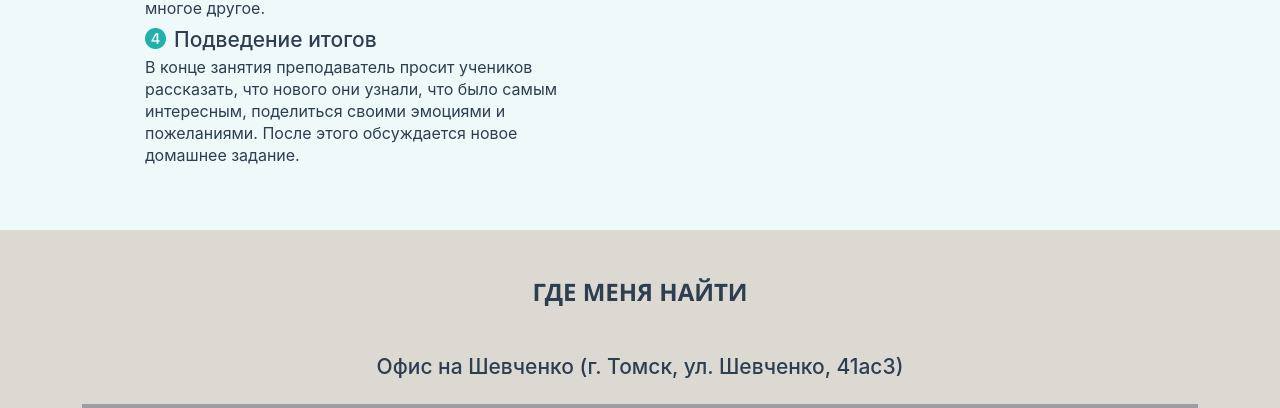
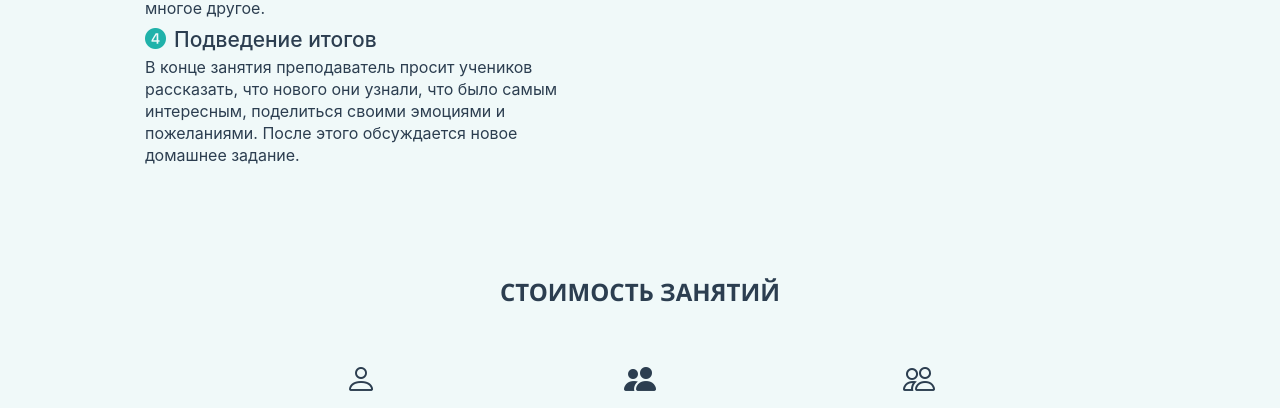
Before and after one commit to Ollie-00001/yes_english_club, a Django app: template core/templates/core/about.html in a window 1280 px wide. Shown: the part 1419-1827 px from the top of the page. Run offline with Django 5.2, Linux system fonts and the light colour scheme; the template is opened without the code that fills it, so the values that code supplies are empty; grey boxes are pictures that could not be loaded.

Commit message:
add price section to the main page

```diff
--- a/core/templates/core/about.html
+++ b/core/templates/core/about.html
@@ -67,7 +67,6 @@
                     </div>
                 </div>
             </div>
-
         </div>
     </div>
 
@@ -137,6 +136,59 @@
         </div>
     </div>
 
+    <div class="container">
+        <div class="price-section py-lg-5">
+            <h2 class="title text-center mb-5" style="font-weight:800;">СТОИМОСТЬ ЗАНЯТИЙ</h2>
+            <div class="row justify-content-center">
+
+                <div class="col-md-3 text-center">
+                    <div class="price-card h-100">
+                        <div class="icon-wrapper mb-3">
+                            <div class="icon-circle mx-auto mb-2">
+                                <i class="bi bi-person fs-2"></i>
+                            </div>
+                            <h3 class="service-title mb-2">ИНДИВИДУАЛЬНО</h3>
+                        </div>
+                        <h2 class="price mb-1">от 1000 руб.</h2>
+                        <p class="details text-muted" style="font-family:'Raleway'; font-weight:600; font-size:0.95rem;">
+                            от 8000 руб. за месяц,<br>8 занятий по 60 минут
+                        </p>
+                    </div>
+                </div>
+
+                <div class="col-md-3 text-center">
+                    <div class="price-card h-100">
+                        <div class="icon-wrapper mb-3">
+                            <div class="icon-circle mx-auto mb-2">
+                                <i class="bi bi-people-fill fs-2"></i>
+                            </div>
+                            <h3 class="service-title mb-2">В МИНИ-ГРУППЕ</h3>
+                        </div>
+                        <h2 class="price mb-1">от 800 руб.</h2>
+                        <p class="details text-muted" style="font-family:'Raleway'; font-weight:600; font-size:0.95rem;">
+                            от 6400 руб. за месяц,<br>8 занятий по 60 минут
+                        </p>
+                    </div>
+                </div>
+
+                <div class="col-md-3 text-center">
+                    <div class="price-card h-100">
+                        <div class="icon-wrapper mb-3">
+                            <div class="icon-circle mx-auto mb-2">
+                                <i class="bi bi-people fs-2"></i>
+                            </div>
+                            <h3 class="service-title mb-2">В ГРУППЕ</h3>
+                        </div>
+                        <h2 class="price mb-1">от 800 руб.</h2>
+                        <p class="details text-muted" style="font-family:'Raleway'; font-weight:600; font-size:0.95rem;">
+                            6400 руб. за месяц,<br>8 занятий по 60 минут
+                        </p>
+                    </div>
+                </div>
+            </div>
+        </div>
+    </div>
+
     <!-- Map -->
     <div class="map-section py-lg-5">
         <h2 class="title mb-5 text-center">Где меня найти</h2>
```
